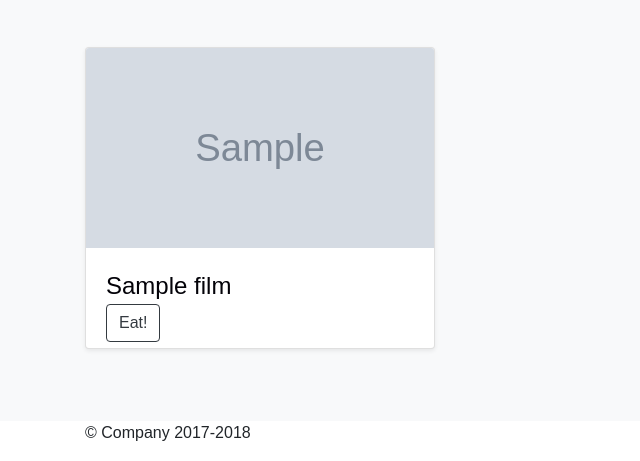
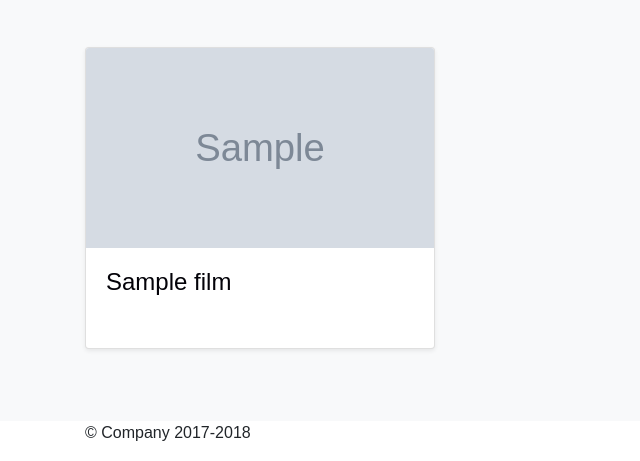
Before and after one commit to corkyw10/as_served_on_screen, a Symfony app: template templates/filmlist.html.twig in a window 1280 px wide. Shown: the part 350-811 px from the top of the page, without its empty margins (0-640 px from the left). Run offline with Twig, Linux system fonts and the light colour scheme; the template is opened without the code that fills it: most values are stand-ins (such as "Sample title", 1, 10 or a date in 2020); grey boxes marked "Sample" are stand-in pictures; some libraries are stand-ins or nearby versions; some web fonts are replaced.

Commit message:
Eat button removed, link given class

```diff
--- a/templates/filmlist.html.twig
+++ b/templates/filmlist.html.twig
@@ -15,14 +15,11 @@
                     <div class="col-md-4">
                         <div class="card mb-4 shadow-sm">
                         <img class="card-img-top" src="{{ asset('assets/images/'~film.imageUrl) }}" alt="{{ film.title }} image">
-                        <div class="card-body">
-                            <a href="{{ path('filmrestaurants', {'filmId': film.id}) }}"
-                                <h2 class="card-text">{{ film.title }}</h2>
-                            </a>
-                            <div class="d-flex justify-content-between align-items-center">
-                                <button type="button" class="btn btn-outline-dark .btn-lg">Eat!</button>
+                            <div class="card-body">
+                                <a class="card-link" href="{{ path('filmrestaurants', {'filmId': film.id}) }}">
+                                    <h2 class="card-text">{{ film.title }}</h2>
+                                </a>
                             </div>
-                        </div>
                         </div>
                     </div>
 
```
